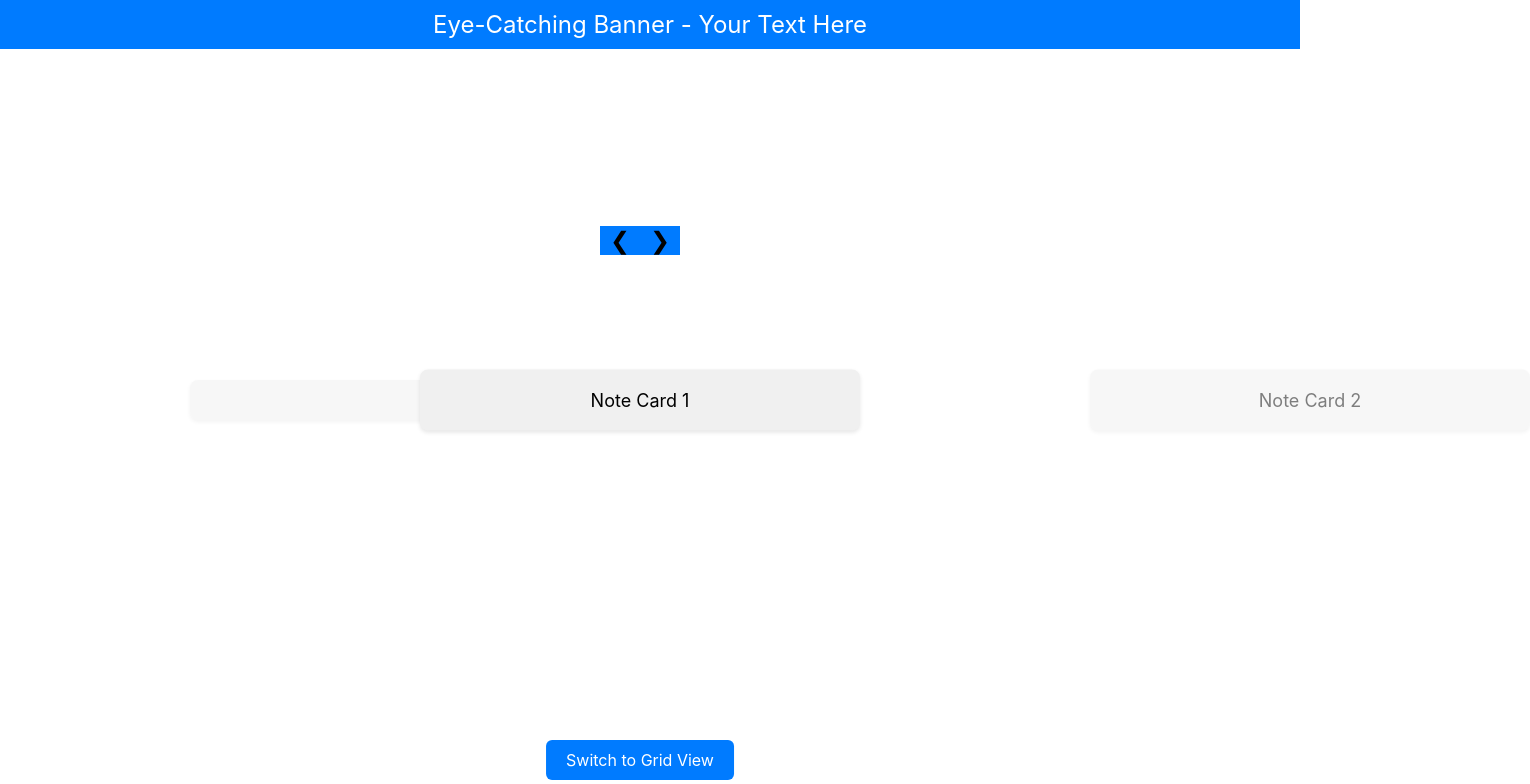
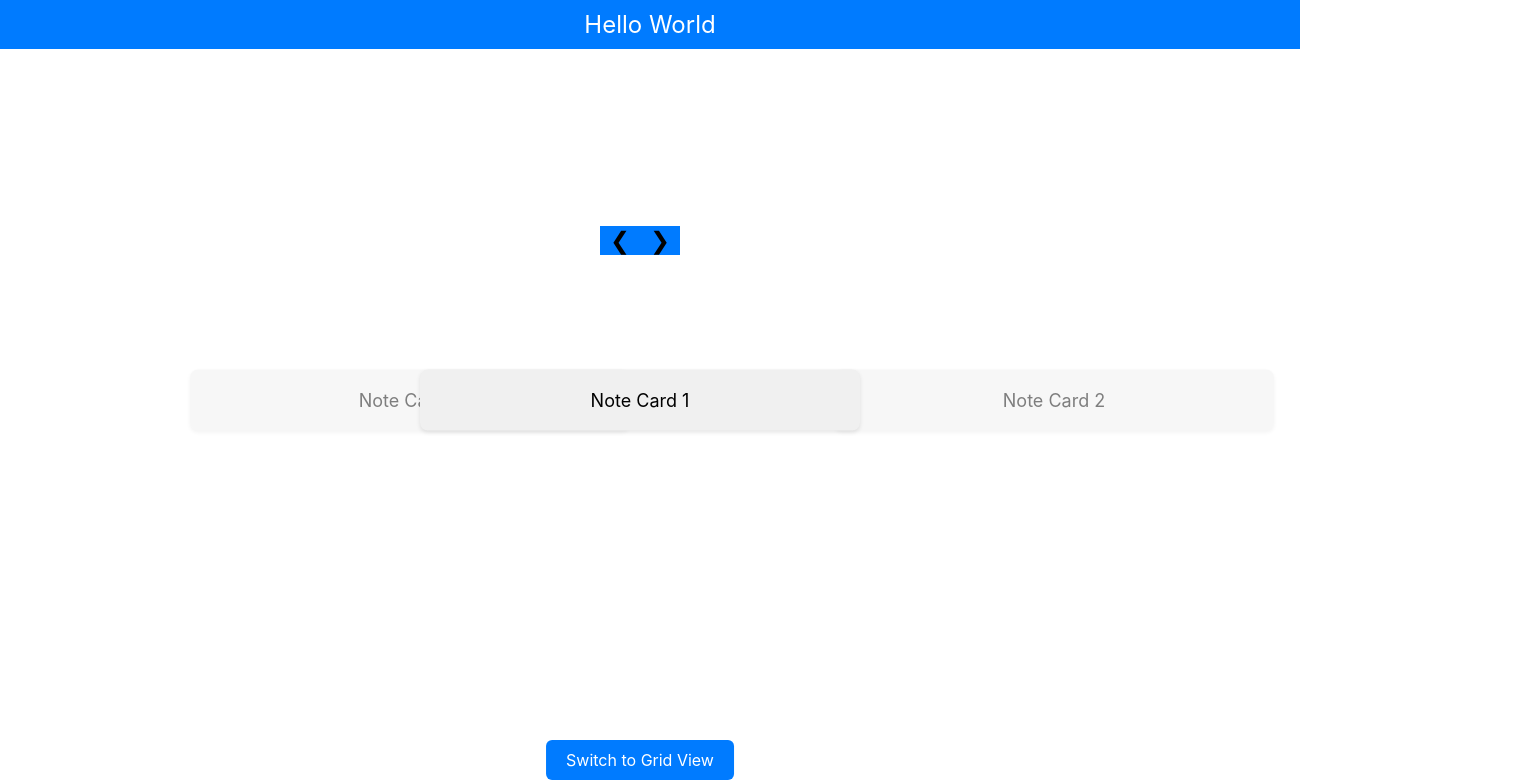
Before and after one commit to Nyleec/Gallery, a React (Create React App) app: page / in a window 1280 px wide. Shown: the top 784 px of the page, 1530 px wide, since content can reach past the window. Built offline with nearby package versions, Linux system fonts and the light colour scheme.

Commit message:
success before grid implementation

```diff
--- a/src/App.css
+++ b/src/App.css
@@ -11,13 +11,6 @@
   font-size: 24px;
 }
 
-.carousel-container {
-  display: flex;
-  justify-content: center;
-  align-items: center;
-  height: 60vh;
-}
-
 .note-card {
   width: 70%;
   max-width: 400px;
@@ -27,7 +20,6 @@
   border-radius: 8px;
   text-align: center;
   font-size: 18px;
-  display: none;
   position: absolute;
   top: 50%;
   left: 50%;
@@ -36,18 +28,39 @@
 
 .note-card.active {
   display: block;
+  z-index: 1;
 }
 
 .note-card.prev {
   display: block;
   transform: translate(calc(-100% - 10px), -50%);
   opacity: 0.5;
+  z-index: 0;
 }
 
 .note-card.next {
   display: block;
   transform: translate(calc(100% + 10px), -50%);
+  margin-left: -20%;
   opacity: 0.5;
+  z-index: 0;
+}
+
+.carousel-container {
+  display: flex;
+  justify-content: center;
+  align-items: center;
+  height: 60vh;
+}
+.note-cards-container {
+  display: flex;
+}
+
+.carousel-arrows {
+  display: flex;
+  justify-content: center;
+  align-items: center;
+  background-color: #007bff;
 }
 
 .grid-container {
@@ -67,13 +80,6 @@
   font-size: 18px;
 }
 
-.carousel-arrows {
-  display: flex;
-  justify-content: center;
-  align-items: center;
-  background-color: #007bff;
-}
-
 .arrow {
   cursor: pointer;
   font-size: 24px;
--- a/src/banner.js
+++ b/src/banner.js
@@ -3,7 +3,7 @@ import React from 'react';
 const Banner = () => {
   return (
     <div className="banner">
-      Eye-Catching Banner - Your Text Here
+      Hello World
     </div>
   );
 };
```
Also changed, not shown: public/data.csv.
